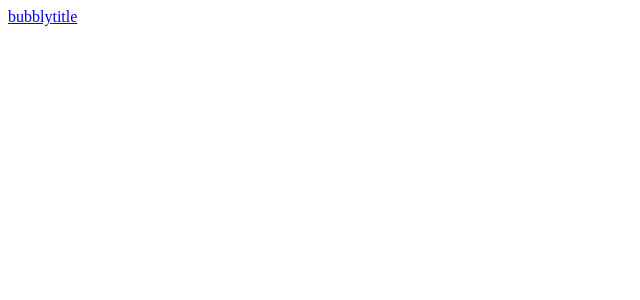
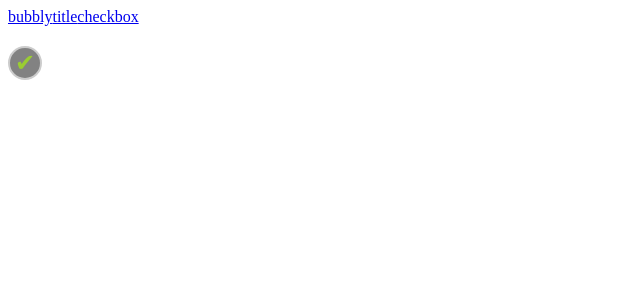
Before and after one commit to KEIUMHI/interesting-css, a Vue app: page /checkbox in a window 1280 px wide. Shown: the top 300 px of the page, without its empty margins (0-640 px from the left). Built offline with nearby package versions, Linux system fonts and the light colour scheme; grey boxes are pictures that could not be loaded.

Commit message:
add checkbox

```diff
--- /dev/null
+++ b/src/components/checkbox/index.vue
@@ -0,0 +1,62 @@
+<template>
+  <div class="checkbox">
+    <input id="checkbox" type="checkbox" checked="1">
+    <label for="checkbox"></label>
+  </div>
+</template>
+
+<script>
+  export default {
+    name: 'checkbox'
+  }
+</script>
+
+<style lang="less" scoped>
+  input {
+    visibility: hidden;
+  }
+
+  label {
+    overflow: hidden;
+    display: block;
+    width: 30px;
+    height: 30px;
+    border: 2px solid #ccc;
+    border-radius: 50%;
+    background: url("https://class-assistant-public.oss-cn-hangzhou.aliyuncs.com/Classroom/HeadPortrait/default-classroom.png");
+    background-size: 100% 100%;
+  }
+
+  label::before {
+    content: '\2714';
+    visibility: hidden;
+    display: inherit;
+    margin: 0;
+    z-index: 1;
+    width: 100%;
+    height: 100%;
+    border-radius: 50%;
+    text-align: center;
+    line-height: 30px;
+    color: yellowgreen;
+    background-color: rgba(0, 0, 0, .08);
+    transform: scale(.1);
+  }
+
+  input:checked+label::before {
+    content: '\2714';
+    visibility: visible;
+    display: inherit;
+    margin: 0;
+    z-index: 1;
+    width: 100%;
+    height: 100%;
+    border-radius: 50%;
+    text-align: center;
+    line-height: 30px;
+    color: yellowgreen;
+    background-color: rgba(0, 0, 0, .18);
+    transform: scale(1.5);
+    transition: all .2s;
+  }
+</style>
--- a/src/components/guide.vue
+++ b/src/components/guide.vue
@@ -2,6 +2,7 @@
    <div class="guide-ctn">
      <router-link to="/bubbly">bubbly</router-link>
      <router-link to="/title">title</router-link>
+     <router-link to="/checkbox">checkbox</router-link>
      <router-view></router-view>
    </div>
 </template>
--- a/src/routers/index.js
+++ b/src/routers/index.js
@@ -3,6 +3,7 @@ import Router from 'vue-router'
 
 const Bubbly = () => import('@/components/bubbly')
 const Title = () => import('@/components/title')
+const Checkbox = () => import('@/components/checkbox')
 
 Vue.use(Router)
 
@@ -16,5 +17,9 @@ export default new Router({
     path: '/title',
     name: 'title',
     component: Title
+  }, {
+    path: '/checkbox',
+    name: 'checkbox',
+    component: Checkbox
   }]
 })
```
